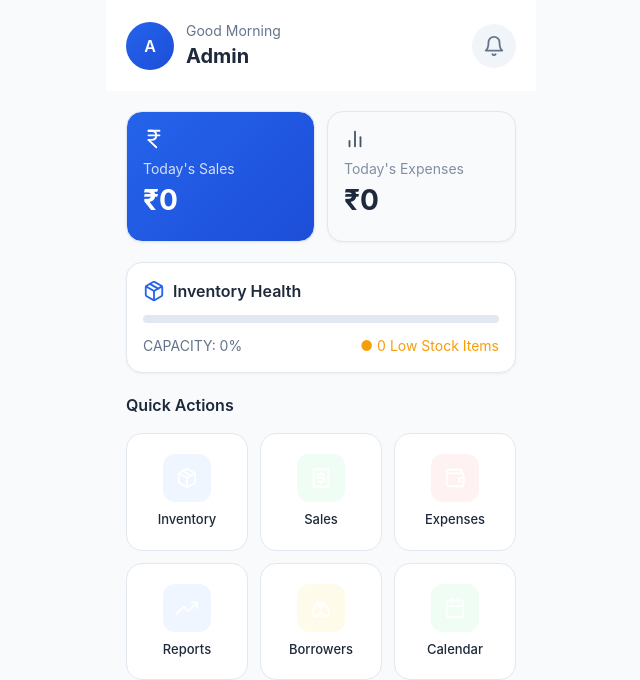
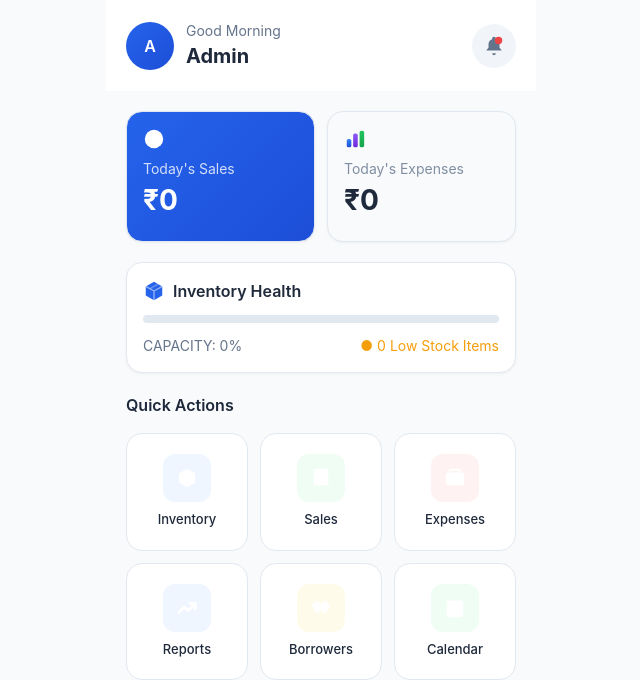
Before and after one commit to classicalvivekch/building-shop-manager, a Next.js app: page /dashboard in a window 1280 px wide. Shown: the top 680 px of the page, without its empty margins (319-959 px from the left). Built offline with nearby package versions, Linux system fonts and the light colour scheme; no server answers.

Commit message:
Redesign icons with modern gradients and remove demo credentials from login page

```diff
--- a/src/components/Icons.tsx
+++ b/src/components/Icons.tsx
@@ -8,106 +8,181 @@ interface IconProps {
     className?: string
 }
 
-// Bell / Notification Icon
+// Bell / Notification Icon - Modern filled style
 export const BellIcon: React.FC<IconProps> = ({ size = 24, color = 'currentColor', className }) => (
-    <svg width={size} height={size} viewBox="0 0 24 24" fill="none" stroke={color} strokeWidth="2" strokeLinecap="round" strokeLinejoin="round" className={className}>
-        <path d="M18 8A6 6 0 0 0 6 8c0 7-3 9-3 9h18s-3-2-3-9" />
-        <path d="M13.73 21a2 2 0 0 1-3.46 0" />
+    <svg width={size} height={size} viewBox="0 0 24 24" fill="none" className={className}>
+        <path d="M12 2C10.9 2 10 2.9 10 4C10 4.17 10.02 4.34 10.06 4.5C7.72 5.14 6 7.28 6 9.85V14L4 16V17H20V16L18 14V9.85C18 7.28 16.28 5.14 13.94 4.5C13.98 4.34 14 4.17 14 4C14 2.9 13.1 2 12 2Z" fill={color} />
+        <path d="M12 22C13.1 22 14 21.1 14 20H10C10 21.1 10.9 22 12 22Z" fill={color} />
+        <circle cx="17" cy="6" r="4" fill="#ef4444" />
     </svg>
 )
 
-// Warning / Alert Icon
-export const AlertIcon: React.FC<IconProps> = ({ size = 24, color = '#f59e0b', className }) => (
-    <svg width={size} height={size} viewBox="0 0 24 24" fill={color} className={className}>
-        <path d="M12 2L1 21h22L12 2zm0 3.99L19.53 19H4.47L12 5.99zM11 10v4h2v-4h-2zm0 6v2h2v-2h-2z" />
+// Warning / Alert Icon - Modern style with gradient
+export const AlertIcon: React.FC<IconProps> = ({ size = 24, className }) => (
+    <svg width={size} height={size} viewBox="0 0 24 24" fill="none" className={className}>
+        <defs>
+            <linearGradient id="alertGradient" x1="0%" y1="0%" x2="100%" y2="100%">
+                <stop offset="0%" stopColor="#f59e0b" />
+                <stop offset="100%" stopColor="#ef4444" />
+            </linearGradient>
+        </defs>
+        <path d="M12 2L1 21H23L12 2Z" fill="url(#alertGradient)" />
+        <path d="M12 9V13" stroke="white" strokeWidth="2" strokeLinecap="round" />
+        <circle cx="12" cy="17" r="1" fill="white" />
     </svg>
 )
 
-// Chart / Bar Chart Icon (for expenses/stats)
-export const ChartIcon: React.FC<IconProps> = ({ size = 24, color = 'currentColor', className }) => (
-    <svg width={size} height={size} viewBox="0 0 24 24" fill="none" stroke={color} strokeWidth="2" strokeLinecap="round" strokeLinejoin="round" className={className}>
-        <line x1="18" y1="20" x2="18" y2="10" />
-        <line x1="12" y1="20" x2="12" y2="4" />
-        <line x1="6" y1="20" x2="6" y2="14" />
+// Chart / Bar Chart Icon - Gradient bars
+export const ChartIcon: React.FC<IconProps> = ({ size = 24, className }) => (
+    <svg width={size} height={size} viewBox="0 0 24 24" fill="none" className={className}>
+        <defs>
+            <linearGradient id="chartGradient1" x1="0%" y1="0%" x2="0%" y2="100%">
+                <stop offset="0%" stopColor="#3b82f6" />
+                <stop offset="100%" stopColor="#1d4ed8" />
+            </linearGradient>
+            <linearGradient id="chartGradient2" x1="0%" y1="0%" x2="0%" y2="100%">
+                <stop offset="0%" stopColor="#8b5cf6" />
+                <stop offset="100%" stopColor="#6d28d9" />
+            </linearGradient>
+            <linearGradient id="chartGradient3" x1="0%" y1="0%" x2="0%" y2="100%">
+                <stop offset="0%" stopColor="#22c55e" />
+                <stop offset="100%" stopColor="#16a34a" />
+            </linearGradient>
+        </defs>
+        <rect x="3" y="12" width="5" height="9" rx="2" fill="url(#chartGradient1)" />
+        <rect x="10" y="6" width="5" height="15" rx="2" fill="url(#chartGradient2)" />
+        <rect x="17" y="3" width="5" height="18" rx="2" fill="url(#chartGradient3)" />
     </svg>
 )
 
-// Package / Box Icon (inventory)
+// Package / Box Icon - 3D style
 export const PackageIcon: React.FC<IconProps> = ({ size = 24, color = 'currentColor', className }) => (
-    <svg width={size} height={size} viewBox="0 0 24 24" fill="none" stroke={color} strokeWidth="2" strokeLinecap="round" strokeLinejoin="round" className={className}>
-        <path d="M16.5 9.4l-9-5.19" />
-        <path d="M21 16V8a2 2 0 0 0-1-1.73l-7-4a2 2 0 0 0-2 0l-7 4A2 2 0 0 0 3 8v8a2 2 0 0 0 1 1.73l7 4a2 2 0 0 0 2 0l7-4A2 2 0 0 0 21 16z" />
-        <polyline points="3.27 6.96 12 12.01 20.73 6.96" />
-        <line x1="12" y1="22.08" x2="12" y2="12" />
+    <svg width={size} height={size} viewBox="0 0 24 24" fill="none" className={className}>
+        <defs>
+            <linearGradient id="packageGradient" x1="0%" y1="0%" x2="100%" y2="100%">
+                <stop offset="0%" stopColor="#3b82f6" />
+                <stop offset="100%" stopColor="#1d4ed8" />
+            </linearGradient>
+        </defs>
+        <path d="M12 2L3 7V17L12 22L21 17V7L12 2Z" fill={color === 'currentColor' ? 'url(#packageGradient)' : color} />
+        <path d="M12 22V12M12 12L21 7M12 12L3 7" stroke="white" strokeWidth="1.5" strokeOpacity="0.5" />
+        <path d="M16.5 4.5L7.5 9.5" stroke="white" strokeWidth="1.5" strokeOpacity="0.3" />
     </svg>
 )
 
-// Receipt / Invoice Icon (sales)
+// Receipt / Invoice Icon - Modern style
 export const ReceiptIcon: React.FC<IconProps> = ({ size = 24, color = 'currentColor', className }) => (
-    <svg width={size} height={size} viewBox="0 0 24 24" fill="none" stroke={color} strokeWidth="2" strokeLinecap="round" strokeLinejoin="round" className={className}>
-        <path d="M4 2v20l2-1 2 1 2-1 2 1 2-1 2 1 2-1 2 1V2l-2 1-2-1-2 1-2-1-2 1-2-1-2 1-2-1z" />
-        <path d="M16 8h-6a2 2 0 1 0 0 4h4a2 2 0 1 1 0 4H8" />
-        <path d="M12 17.5V18" />
-        <path d="M12 6v.5" />
+    <svg width={size} height={size} viewBox="0 0 24 24" fill="none" className={className}>
+        <defs>
+            <linearGradient id="receiptGradient" x1="0%" y1="0%" x2="100%" y2="100%">
+                <stop offset="0%" stopColor="#22c55e" />
+                <stop offset="100%" stopColor="#16a34a" />
+            </linearGradient>
+        </defs>
+        <path d="M4 4C4 2.89543 4.89543 2 6 2H18C19.1046 2 20 2.89543 20 4V21L17 19L14 21L12 19L10 21L7 19L4 21V4Z" fill={color === 'currentColor' ? 'url(#receiptGradient)' : color} />
+        <path d="M8 7H16M8 11H14M8 15H12" stroke="white" strokeWidth="1.5" strokeLinecap="round" />
     </svg>
 )
 
-// Wallet / Money Icon (expenses)
+// Wallet / Money Icon - Gradient style
 export const WalletIcon: React.FC<IconProps> = ({ size = 24, color = 'currentColor', className }) => (
-    <svg width={size} height={size} viewBox="0 0 24 24" fill="none" stroke={color} strokeWidth="2" strokeLinecap="round" strokeLinejoin="round" className={className}>
-        <path d="M21 12V7H5a2 2 0 0 1 0-4h14v4" />
-        <path d="M3 5v14a2 2 0 0 0 2 2h16v-5" />
-        <path d="M18 12a2 2 0 0 0 0 4h4v-4h-4z" />
+    <svg width={size} height={size} viewBox="0 0 24 24" fill="none" className={className}>
+        <defs>
+            <linearGradient id="walletGradient" x1="0%" y1="0%" x2="100%" y2="100%">
+                <stop offset="0%" stopColor="#ef4444" />
+                <stop offset="100%" stopColor="#dc2626" />
+            </linearGradient>
+        </defs>
+        <rect x="2" y="6" width="20" height="14" rx="3" fill={color === 'currentColor' ? 'url(#walletGradient)' : color} />
+        <path d="M6 6V5C6 3.89543 6.89543 3 8 3H16C17.1046 3 18 3.89543 18 5V6" stroke={color === 'currentColor' ? '#dc2626' : color} strokeWidth="2" />
+        <rect x="14" y="11" width="8" height="6" rx="2" fill="white" />
+        <circle cx="17" cy="14" r="1.5" fill={color === 'currentColor' ? '#ef4444' : color} />
     </svg>
 )
 
-// Trending Up Icon (reports)
+// Trending Up Icon - Dynamic arrow
 export const TrendingUpIcon: React.FC<IconProps> = ({ size = 24, color = 'currentColor', className }) => (
-    <svg width={size} height={size} viewBox="0 0 24 24" fill="none" stroke={color} strokeWidth="2" strokeLinecap="round" strokeLinejoin="round" className={className}>
-        <polyline points="23 6 13.5 15.5 8.5 10.5 1 18" />
-        <polyline points="17 6 23 6 23 12" />
+    <svg width={size} height={size} viewBox="0 0 24 24" fill="none" className={className}>
+        <defs>
+            <linearGradient id="trendGradient" x1="0%" y1="100%" x2="100%" y2="0%">
+                <stop offset="0%" stopColor="#3b82f6" />
+                <stop offset="100%" stopColor="#8b5cf6" />
+            </linearGradient>
+        </defs>
+        <path d="M3 17L9 11L13 15L21 7" stroke={color === 'currentColor' ? 'url(#trendGradient)' : color} strokeWidth="3" strokeLinecap="round" strokeLinejoin="round" />
+        <path d="M15 7H21V13" stroke={color === 'currentColor' ? 'url(#trendGradient)' : color} strokeWidth="3" strokeLinecap="round" strokeLinejoin="round" />
     </svg>
 )
 
-// Handshake Icon (borrowers)
+// Handshake Icon - Modern filled
 export const HandshakeIcon: React.FC<IconProps> = ({ size = 24, color = 'currentColor', className }) => (
-    <svg width={size} height={size} viewBox="0 0 24 24" fill="none" stroke={color} strokeWidth="2" strokeLinecap="round" strokeLinejoin="round" className={className}>
-        <path d="M11 17a4 4 0 0 1-8 0c0-3 6-11 6-11l3 3" />
-        <path d="M13 17a4 4 0 0 0 8 0c0-3-6-11-6-11l-3 3" />
-        <path d="M12 6l-3 3 3 3 3-3-3-3z" />
+    <svg width={size} height={size} viewBox="0 0 24 24" fill="none" className={className}>
+        <defs>
+            <linearGradient id="handshakeGradient" x1="0%" y1="0%" x2="100%" y2="100%">
+                <stop offset="0%" stopColor="#f97316" />
+                <stop offset="100%" stopColor="#ea580c" />
+            </linearGradient>
+        </defs>
+        <path d="M12 8L8.5 11.5C7.67 12.33 7.67 13.67 8.5 14.5C9.33 15.33 10.67 15.33 11.5 14.5L12 14L12.5 14.5C13.33 15.33 14.67 15.33 15.5 14.5C16.33 13.67 16.33 12.33 15.5 11.5L12 8Z" fill={color === 'currentColor' ? 'url(#handshakeGradient)' : color} />
+        <path d="M2 9L6 5H9L12 8L15 5H18L22 9L18 17H15L12 14L9 17H6L2 9Z" fill={color === 'currentColor' ? 'url(#handshakeGradient)' : color} />
+        <circle cx="7" cy="11" r="1.5" fill="white" />
+        <circle cx="17" cy="11" r="1.5" fill="white" />
     </svg>
 )
 
-// Calendar Icon
+// Calendar Icon - Modern filled
 export const CalendarIcon: React.FC<IconProps> = ({ size = 24, color = 'currentColor', className }) => (
-    <svg width={size} height={size} viewBox="0 0 24 24" fill="none" stroke={color} strokeWidth="2" strokeLinecap="round" strokeLinejoin="round" className={className}>
-        <rect x="3" y="4" width="18" height="18" rx="2" ry="2" />
-        <line x1="16" y1="2" x2="16" y2="6" />
-        <line x1="8" y1="2" x2="8" y2="6" />
-        <line x1="3" y1="10" x2="21" y2="10" />
+    <svg width={size} height={size} viewBox="0 0 24 24" fill="none" className={className}>
+        <defs>
+            <linearGradient id="calendarGradient" x1="0%" y1="0%" x2="100%" y2="100%">
+                <stop offset="0%" stopColor="#22c55e" />
+                <stop offset="100%" stopColor="#16a34a" />
+            </linearGradient>
+        </defs>
+        <rect x="3" y="4" width="18" height="18" rx="3" fill={color === 'currentColor' ? 'url(#calendarGradient)' : color} />
+        <rect x="3" y="4" width="18" height="5" rx="2" fill={color === 'currentColor' ? '#16a34a' : color} />
+        <rect x="7" y="2" width="2" height="4" rx="1" fill={color === 'currentColor' ? '#15803d' : color} />
+        <rect x="15" y="2" width="2" height="4" rx="1" fill={color === 'currentColor' ? '#15803d' : color} />
+        <rect x="6" y="11" width="3" height="3" rx="0.5" fill="white" />
+        <rect x="10.5" y="11" width="3" height="3" rx="0.5" fill="white" />
+        <rect x="15" y="11" width="3" height="3" rx="0.5" fill="white" />
+        <rect x="6" y="16" width="3" height="3" rx="0.5" fill="white" fillOpacity="0.7" />
+        <rect x="10.5" y="16" width="3" height="3" rx="0.5" fill="white" fillOpacity="0.7" />
     </svg>
 )
 
-// Users / Team Icon (employees)
+// Users / Team Icon - Modern filled
 export const UsersIcon: React.FC<IconProps> = ({ size = 24, color = 'currentColor', className }) => (
-    <svg width={size} height={size} viewBox="0 0 24 24" fill="none" stroke={color} strokeWidth="2" strokeLinecap="round" strokeLinejoin="round" className={className}>
-        <path d="M17 21v-2a4 4 0 0 0-4-4H5a4 4 0 0 0-4 4v2" />
-        <circle cx="9" cy="7" r="4" />
-        <path d="M23 21v-2a4 4 0 0 0-3-3.87" />
-        <path d="M16 3.13a4 4 0 0 1 0 7.75" />
+    <svg width={size} height={size} viewBox="0 0 24 24" fill="none" className={className}>
+        <defs>
+            <linearGradient id="usersGradient" x1="0%" y1="0%" x2="100%" y2="100%">
+                <stop offset="0%" stopColor="#ef4444" />
+                <stop offset="100%" stopColor="#dc2626" />
+            </linearGradient>
+        </defs>
+        <circle cx="9" cy="7" r="4" fill={color === 'currentColor' ? 'url(#usersGradient)' : color} />
+        <path d="M2 20C2 16.6863 5.13401 14 9 14C12.866 14 16 16.6863 16 20V21H2V20Z" fill={color === 'currentColor' ? 'url(#usersGradient)' : color} />
+        <circle cx="17" cy="8" r="3" fill={color === 'currentColor' ? '#fca5a5' : color} fillOpacity="0.8" />
+        <path d="M22 20C22 17.5 20.0899 15.5 17 15C17.5 15 18 17.5 18 20V21H22V20Z" fill={color === 'currentColor' ? '#fca5a5' : color} fillOpacity="0.8" />
     </svg>
 )
 
-// Shopping Cart Icon (sales transaction)
+// Shopping Cart Icon - Filled style
 export const ShoppingCartIcon: React.FC<IconProps> = ({ size = 24, color = 'currentColor', className }) => (
-    <svg width={size} height={size} viewBox="0 0 24 24" fill="none" stroke={color} strokeWidth="2" strokeLinecap="round" strokeLinejoin="round" className={className}>
-        <circle cx="9" cy="21" r="1" />
-        <circle cx="20" cy="21" r="1" />
-        <path d="M1 1h4l2.68 13.39a2 2 0 0 0 2 1.61h9.72a2 2 0 0 0 2-1.61L23 6H6" />
+    <svg width={size} height={size} viewBox="0 0 24 24" fill="none" className={className}>
+        <defs>
+            <linearGradient id="cartGradient" x1="0%" y1="0%" x2="100%" y2="100%">
+                <stop offset="0%" stopColor="#22c55e" />
+                <stop offset="100%" stopColor="#16a34a" />
+            </linearGradient>
+        </defs>
+        <path d="M4 4H6L7.68 13.39C7.77 13.83 8.19 14.16 8.64 14.16H18.36C18.81 14.16 19.23 13.83 19.32 13.39L21 6H8" fill={color === 'currentColor' ? 'url(#cartGradient)' : color} />
+        <circle cx="9" cy="19" r="2" fill={color === 'currentColor' ? 'url(#cartGradient)' : color} />
+        <circle cx="18" cy="19" r="2" fill={color === 'currentColor' ? 'url(#cartGradient)' : color} />
     </svg>
 )
 
-// Arrow Up Right Icon (for positive change)
+// Arrow Up Right Icon
 export const ArrowUpRightIcon: React.FC<IconProps> = ({ size = 16, color = 'currentColor', className }) => (
     <svg width={size} height={size} viewBox="0 0 24 24" fill="none" stroke={color} strokeWidth="2" strokeLinecap="round" strokeLinejoin="round" className={className}>
         <line x1="7" y1="17" x2="17" y2="7" />
@@ -115,29 +190,108 @@ export const ArrowUpRightIcon: React.FC<IconProps> = ({ size = 16, color = 'curr
     </svg>
 )
 
-// Rupee / Currency Icon
+// Rupee / Currency Icon - Coin style
 export const RupeeIcon: React.FC<IconProps> = ({ size = 24, color = 'currentColor', className }) => (
-    <svg width={size} height={size} viewBox="0 0 24 24" fill="none" stroke={color} strokeWidth="2" strokeLinecap="round" strokeLinejoin="round" className={className}>
-        <path d="M6 3h12" />
-        <path d="M6 8h12" />
-        <path d="M6 13l8.5 8" />
-        <path d="M6 13h3c3.5 0 5.5-2 5.5-5S12.5 3 9 3H6" />
+    <svg width={size} height={size} viewBox="0 0 24 24" fill="none" className={className}>
+        <defs>
+            <linearGradient id="rupeeGradient" x1="0%" y1="0%" x2="100%" y2="100%">
+                <stop offset="0%" stopColor="#fbbf24" />
+                <stop offset="100%" stopColor="#f59e0b" />
+            </linearGradient>
+        </defs>
+        <circle cx="12" cy="12" r="10" fill={color === 'currentColor' ? 'url(#rupeeGradient)' : color} />
+        <path d="M8 7H16M8 11H16M8 15L13 19M8 15H11C13 15 14.5 13.5 14.5 11C14.5 8.5 13 7 11 7H8" stroke="white" strokeWidth="1.5" strokeLinecap="round" strokeLinejoin="round" />
     </svg>
 )
 
 // Dollar Sign / Sales Icon
 export const DollarIcon: React.FC<IconProps> = ({ size = 24, color = 'currentColor', className }) => (
-    <svg width={size} height={size} viewBox="0 0 24 24" fill="none" stroke={color} strokeWidth="2" strokeLinecap="round" strokeLinejoin="round" className={className}>
-        <line x1="12" y1="1" x2="12" y2="23" />
-        <path d="M17 5H9.5a3.5 3.5 0 0 0 0 7h5a3.5 3.5 0 0 1 0 7H6" />
+    <svg width={size} height={size} viewBox="0 0 24 24" fill="none" className={className}>
+        <defs>
+            <linearGradient id="dollarGradient" x1="0%" y1="0%" x2="100%" y2="100%">
+                <stop offset="0%" stopColor="#22c55e" />
+                <stop offset="100%" stopColor="#16a34a" />
+            </linearGradient>
+        </defs>
+        <circle cx="12" cy="12" r="10" fill={color === 'currentColor' ? 'url(#dollarGradient)' : color} />
+        <path d="M12 6V18M15 9C15 7.89543 13.6569 7 12 7C10.3431 7 9 7.89543 9 9C9 10.1046 10.3431 11 12 11C13.6569 11 15 11.8954 15 13C15 14.1046 13.6569 15 12 15C10.3431 15 9 14.1046 9 13" stroke="white" strokeWidth="1.5" strokeLinecap="round" />
     </svg>
 )
 
-// Money Out Icon (for showing expense transactions)
+// Money Out Icon - Expense arrow
 export const MoneyOutIcon: React.FC<IconProps> = ({ size = 24, color = 'currentColor', className }) => (
-    <svg width={size} height={size} viewBox="0 0 24 24" fill="none" stroke={color} strokeWidth="2" strokeLinecap="round" strokeLinejoin="round" className={className}>
-        <circle cx="12" cy="12" r="10" />
-        <polyline points="8 12 12 16 16 12" />
-        <line x1="12" y1="8" x2="12" y2="16" />
+    <svg width={size} height={size} viewBox="0 0 24 24" fill="none" className={className}>
+        <defs>
+            <linearGradient id="moneyOutGradient" x1="0%" y1="0%" x2="100%" y2="100%">
+                <stop offset="0%" stopColor="#ef4444" />
+                <stop offset="100%" stopColor="#dc2626" />
+            </linearGradient>
+        </defs>
+        <circle cx="12" cy="12" r="10" fill={color === 'currentColor' ? 'url(#moneyOutGradient)' : color} />
+        <path d="M12 8V16M8 12L12 16L16 12" stroke="white" strokeWidth="2" strokeLinecap="round" strokeLinejoin="round" />
     </svg>
 )
+
+// Building Icon - For app logo
+export const BuildingIcon: React.FC<IconProps> = ({ size = 24, className }) => (
+    <svg width={size} height={size} viewBox="0 0 24 24" fill="none" className={className}>
+        <defs>
+            <linearGradient id="buildingGradient" x1="0%" y1="0%" x2="100%" y2="100%">
+                <stop offset="0%" stopColor="#3b82f6" />
+                <stop offset="100%" stopColor="#1d4ed8" />
+            </linearGradient>
+        </defs>
+        <path d="M3 21H21" stroke="url(#buildingGradient)" strokeWidth="2" strokeLinecap="round" />
+        <rect x="5" y="7" width="6" height="14" rx="1" fill="url(#buildingGradient)" />
+        <rect x="13" y="3" width="6" height="18" rx="1" fill="#60a5fa" />
+        <rect x="7" y="10" width="2" height="2" rx="0.5" fill="white" />
+        <rect x="7" y="14" width="2" height="2" rx="0.5" fill="white" />
+        <rect x="15" y="6" width="2" height="2" rx="0.5" fill="white" />
+        <rect x="15" y="10" width="2" height="2" rx="0.5" fill="white" />
+        <rect x="15" y="14" width="2" height="2" rx="0.5" fill="white" />
+    </svg>
+)
+
+// User Icon (for login form)
+export const UserIcon: React.FC<IconProps> = ({ size = 24, color = 'currentColor', className }) => (
+    <svg width={size} height={size} viewBox="0 0 24 24" fill="none" stroke={color} strokeWidth="2" strokeLinecap="round" strokeLinejoin="round" className={className}>
+        <circle cx="12" cy="8" r="4" />
+        <path d="M4 20C4 16.6863 7.58172 14 12 14C16.4183 14 20 16.6863 20 20" />
+    </svg>
+)
+
+// Lock Icon (for login form)
+export const LockIcon: React.FC<IconProps> = ({ size = 24, color = 'currentColor', className }) => (
+    <svg width={size} height={size} viewBox="0 0 24 24" fill="none" stroke={color} strokeWidth="2" strokeLinecap="round" strokeLinejoin="round" className={className}>
+        <rect x="5" y="11" width="14" height="10" rx="2" />
+        <path d="M8 11V7C8 4.79086 9.79086 3 12 3C14.2091 3 16 4.79086 16 7V11" />
+    </svg>
+)
+
+// Eye Icon (for password visibility)
+export const EyeIcon: React.FC<IconProps> = ({ size = 24, color = 'currentColor', className }) => (
+    <svg width={size} height={size} viewBox="0 0 24 24" fill="none" stroke={color} strokeWidth="2" strokeLinecap="round" strokeLinejoin="round" className={className}>
+        <path d="M1 12C1 12 5 4 12 4C19 4 23 12 23 12C23 12 19 20 12 20C5 20 1 12 1 12Z" />
+        <circle cx="12" cy="12" r="3" />
+    </svg>
+)
+
+// Eye Off Icon (for password visibility)
+export const EyeOffIcon: React.FC<IconProps> = ({ size = 24, color = 'currentColor', className }) => (
+    <svg width={size} height={size} viewBox="0 0 24 24" fill="none" stroke={color} strokeWidth="2" strokeLinecap="round" strokeLinejoin="round" className={className}>
+        <path d="M17.94 17.94C16.23 19.24 14.18 20 12 20C5 20 1 12 1 12C2.24 9.68 4.04 7.66 6.06 6.06" />
+        <path d="M9.9 4.24C10.58 4.08 11.28 4 12 4C19 4 23 12 23 12C22.39 13.13 21.66 14.17 20.83 15.11" />
+        <line x1="1" y1="1" x2="23" y2="23" />
+        <path d="M14.12 14.12C13.54 14.68 12.78 15 12 15C10.34 15 9 13.66 9 12C9 11.22 9.32 10.46 9.88 9.88" />
+    </svg>
+)
+
+// Fingerprint Icon (for Face ID button)
+export const FingerprintIcon: React.FC<IconProps> = ({ size = 24, color = 'currentColor', className }) => (
+    <svg width={size} height={size} viewBox="0 0 24 24" fill="none" stroke={color} strokeWidth="2" strokeLinecap="round" strokeLinejoin="round" className={className}>
+        <path d="M2 12C2 6.5 6.5 2 12 2C17.5 2 22 6.5 22 12" />
+        <path d="M12 2C12 8 12 14 12 22" />
+        <path d="M4.93 4.93C7.84 10.3 7.84 13.7 4.93 19.07" />
+        <path d="M19.07 4.93C16.16 10.3 16.16 13.7 19.07 19.07" />
+    </svg>
+)
```
Also changed, not shown: src/app/page.tsx (+16 -27 lines).
